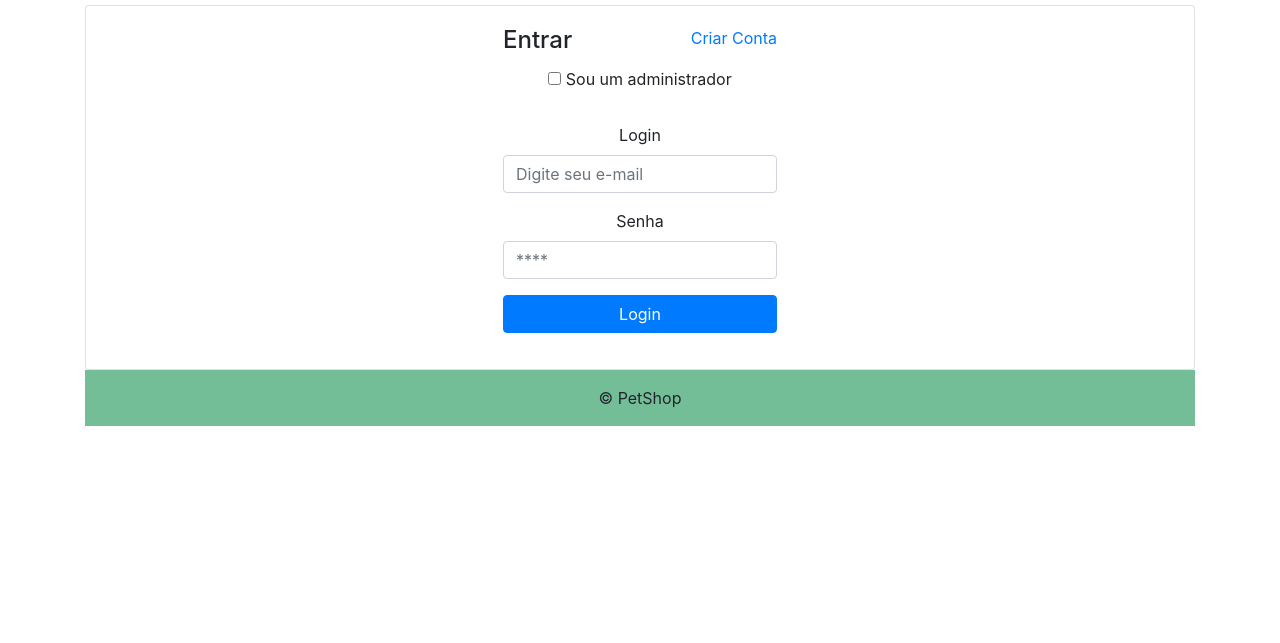
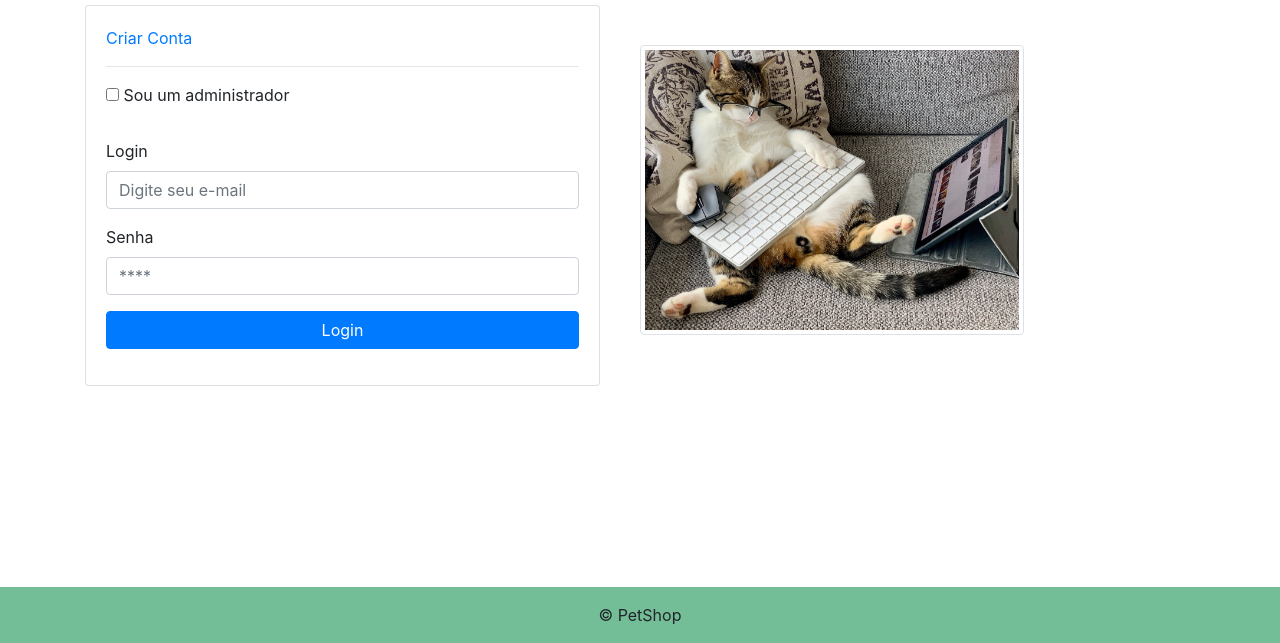
Before and after one commit to BrunoBaldissera/PetShop, a plain HTML site: page login.html in a window 1280 px wide. Shown: the part 157-800 px from the top of the page. Drawn offline with nearby package versions, Linux system fonts and the light colour scheme.

Commit message:
login melhorado

```diff
--- a/login.html
+++ b/login.html
@@ -8,6 +8,7 @@
     <!-- Bootstrap CSS -->
     <link rel="stylesheet" href="https://stackpath.bootstrapcdn.com/bootstrap/4.4.1/css/bootstrap.min.css" integrity="sha384-Vkoo8x4CGsO3+Hhxv8T/Q5PaXtkKtu6ug5TOeNV6gBiFeWPGFN9MuhOf23Q9Ifjh" crossorigin="anonymous">
     <link rel="stylesheet" type="text/css" href="styles/app.css">
+    <link rel="stylesheet" type="text/css" href="styles/login/login.css">
 
     <title>Login</title>
   </head>
@@ -24,13 +25,16 @@
       </nav>
 
     <!-- Login -->
-    <div class="container">
-        <div class="text-center">
+    <img src="images/login.jpeg" id="login-image" alt="gato no computador" class="img-thumbnail rounded float-right">
 
-        <div class="card align-items-center">
+    <div class="container w-70 my-auto" id="login-container">
+        <div class="text-left">
+
+        <div class="card align-items-left">
         <article class="card-body">
-        <a href="linkcriarconta" class="btn-outline-primary float-right">Criar Conta</a>
-        <h4 class="card-title text-left">Entrar</h4>
+        <a href="linkcriarconta" class="btn-outline-primary float-center" id="criar-conta">Criar Conta</a>
+        <br>
+        <hr>
 
              <form>
 
@@ -71,7 +75,7 @@
 
     <!-- Footer -->
     <div>
-        <footer class="page-footer color2">
+        <footer class="page-footer color2 fixed-bottom">
           <div class="footer-copyright text-center py-3">© PetShop
           </div>
         </footer>
--- /dev/null
+++ b/styles/login/login.css
@@ -0,0 +1,10 @@
+#login-image{
+    max-width: 30%;
+    margin: 40px;
+    margin-right:20%;
+    float: left;
+}
+
+#login-container{
+    margin-top:140px;
+}
```
Also changed, not shown: homepage.html (+1 -1 lines), images/login.jpeg (added), styles/homepage/homepage.css (renamed from css/homepage/homepage.css).
